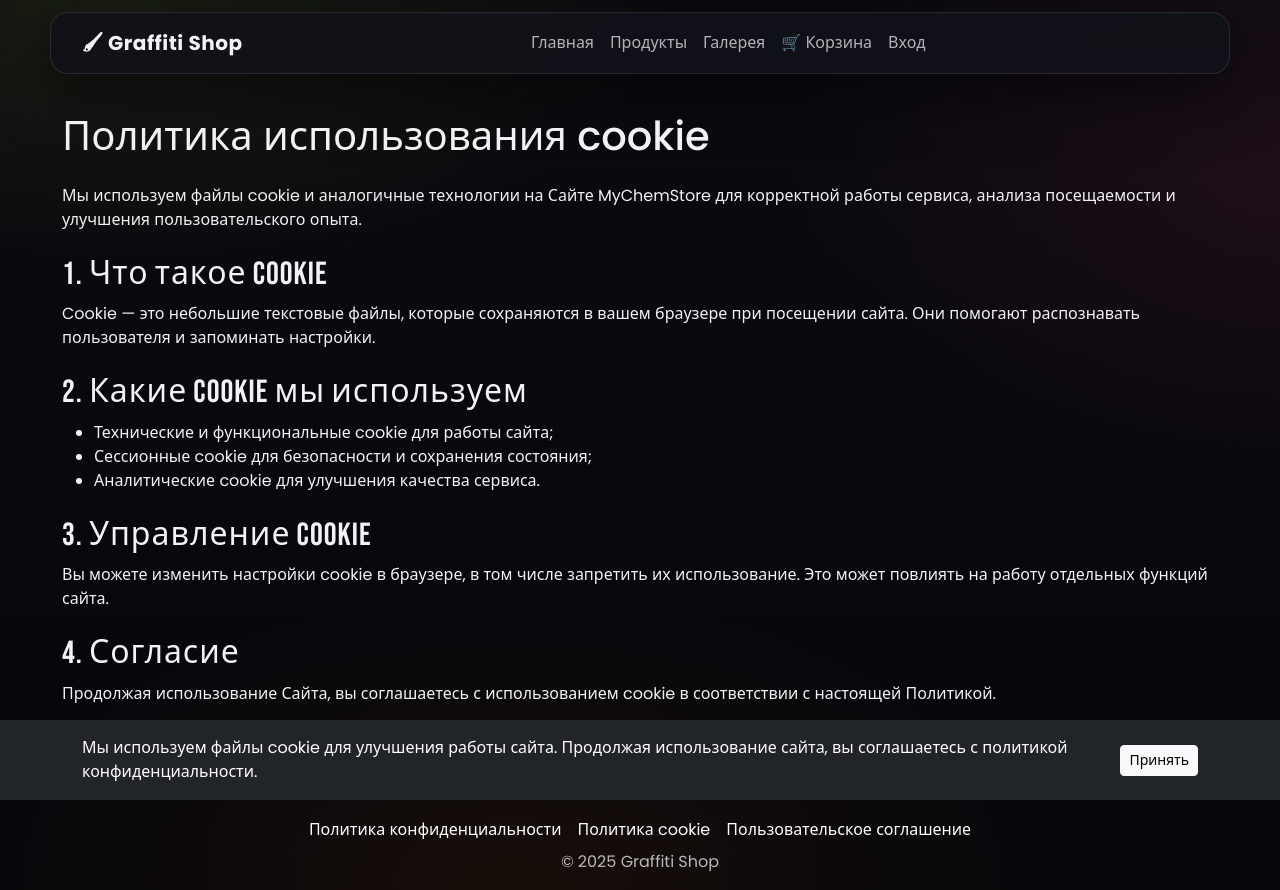
After one commit to ernstsmith/myshop, a Django app: page /cookies/ in a window 1280 px wide. The commit adds this page. Run offline with Django 5.2, Linux system fonts and the light colour scheme; some libraries are stand-ins or nearby versions.

Commit message:
feat: юридические страницы и cookie-баннер

```diff
--- a/shop/templates/shop/base.html
+++ b/shop/templates/shop/base.html
@@ -93,13 +93,43 @@ document.addEventListener("DOMContentLoaded", function() {
 
 <!-- ====================== FOOTER ====================== -->
 <footer class="bg-dark text-white text-center py-3 mt-5">
-    © 2025 Graffiti Shop
+    <div class="container">
+        <div class="d-flex flex-column flex-md-row justify-content-center gap-3">
+            <a class="text-white text-decoration-none" href="{% url 'privacy_policy' %}">Политика конфиденциальности</a>
+            <a class="text-white text-decoration-none" href="{% url 'cookie_policy' %}">Политика cookie</a>
+            <a class="text-white text-decoration-none" href="{% url 'terms' %}">Пользовательское соглашение</a>
+        </div>
+        <div class="mt-2">© 2025 Graffiti Shop</div>
+    </div>
 </footer>
+
+<div id="cookie-banner" class="position-fixed bottom-0 start-0 end-0 bg-dark text-white py-3 px-3" style="display:none; z-index: 1050;">
+    <div class="container d-flex flex-column flex-md-row align-items-center justify-content-between gap-3">
+        <div>
+            Мы используем файлы cookie для улучшения работы сайта. Продолжая использование сайта, вы соглашаетесь с политикой конфиденциальности.
+        </div>
+        <button id="cookie-accept" class="btn btn-light btn-sm">Принять</button>
+    </div>
+</div>
 
 <!-- Bootstrap JS Bundle -->
 <script src="https://cdn.jsdelivr.net/npm/bootstrap@5.3.3/dist/js/bootstrap.bundle.min.js"></script>
 <script src="{% static 'js/main.js' %}"></script>
 <script src="https://cdn.jsdelivr.net/npm/swiper@9/swiper-bundle.min.js"></script>
 <script src="https://telegram.org/js/telegram-web-app.js"></script>
+<script>
+document.addEventListener("DOMContentLoaded", function() {
+    const banner = document.getElementById("cookie-banner");
+    const acceptBtn = document.getElementById("cookie-accept");
+    const accepted = localStorage.getItem("cookie_consent");
+    if (!accepted) {
+        banner.style.display = "block";
+    }
+    acceptBtn.addEventListener("click", function() {
+        localStorage.setItem("cookie_consent", "true");
+        banner.style.display = "none";
+    });
+});
+</script>
 </body>
 </html>
--- /dev/null
+++ b/shop/templates/shop/cookie_policy.html
@@ -0,0 +1,28 @@
+{% extends 'shop/base.html' %}
+
+{% block title %}Политика использования cookie{% endblock %}
+
+{% block content %}
+<section class="mb-5">
+    <h1 class="mb-4">Политика использования cookie</h1>
+    <p>Мы используем файлы cookie и аналогичные технологии на Сайте MyChemStore для корректной работы сервиса, анализа посещаемости и улучшения пользовательского опыта.</p>
+
+    <h2 class="mt-4">1. Что такое cookie</h2>
+    <p>Cookie — это небольшие текстовые файлы, которые сохраняются в вашем браузере при посещении сайта. Они помогают распознавать пользователя и запоминать настройки.</p>
+
+    <h2 class="mt-4">2. Какие cookie мы используем</h2>
+    <ul>
+        <li>Технические и функциональные cookie для работы сайта;</li>
+        <li>Сессионные cookie для безопасности и сохранения состояния;</li>
+        <li>Аналитические cookie для улучшения качества сервиса.</li>
+    </ul>
+
+    <h2 class="mt-4">3. Управление cookie</h2>
+    <p>Вы можете изменить настройки cookie в браузере, в том числе запретить их использование. Это может повлиять на работу отдельных функций сайта.</p>
+
+    <h2 class="mt-4">4. Согласие</h2>
+    <p>Продолжая использование Сайта, вы соглашаетесь с использованием cookie в соответствии с настоящей Политикой.</p>
+
+    <p class="mt-4">Дата последнего обновления: 2025-01-01.</p>
+</section>
+{% endblock %}
--- a/shop/urls.py
+++ b/shop/urls.py
@@ -14,6 +14,9 @@ urlpatterns = [
     path('product/<int:product_id>/', views.product_detail, name='product_detail'),  # <-- добавлено
     path('products/', views.products_page, name='products_page'),
     path('gallery/', views.gallery, name='gallery'),
+    path('privacy/', views.privacy_policy, name='privacy_policy'),
+    path('cookies/', views.cookie_policy, name='cookie_policy'),
+    path('terms/', views.terms, name='terms'),
     path('vk/', views.vk_miniapp, name='vk_miniapp'),
     path("miniapp/", views.miniapp, name="miniapp"),
     path('debug-version/', views.debug_version, name='debug_version'),
--- a/shop/views.py
+++ b/shop/views.py
@@ -194,6 +194,18 @@ def gallery(request):
     return render(request, 'shop/gallery.html')
 
 
+def privacy_policy(request):
+    return render(request, "shop/privacy_policy.html")
+
+
+def cookie_policy(request):
+    return render(request, "shop/cookie_policy.html")
+
+
+def terms(request):
+    return render(request, "shop/terms.html")
+
+
 @xframe_options_exempt
 def miniapp(request):
     return render(request, "miniapp.html")
```
Also changed, not shown: shop/templates/shop/privacy_policy.html (added, +48 -0 lines), shop/templates/shop/terms.html (added, +30 -0 lines).
